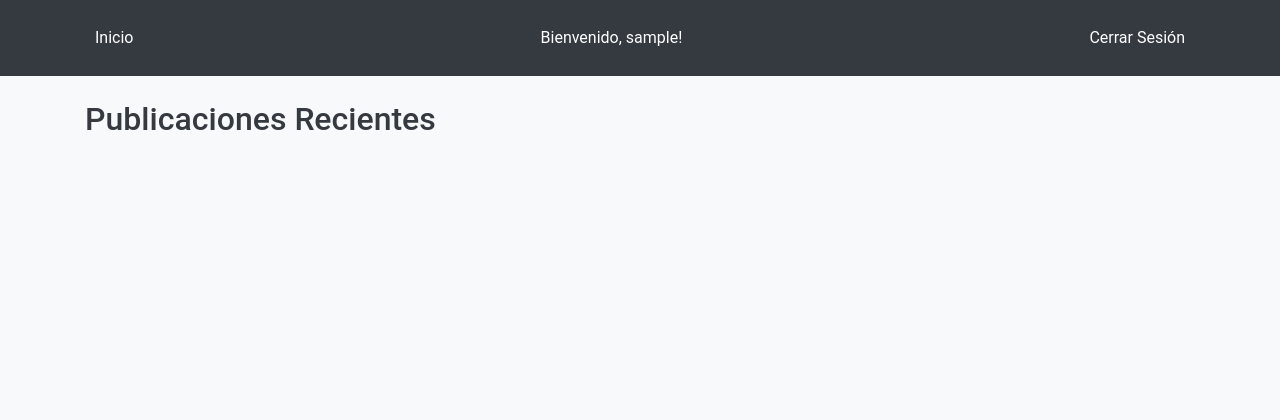
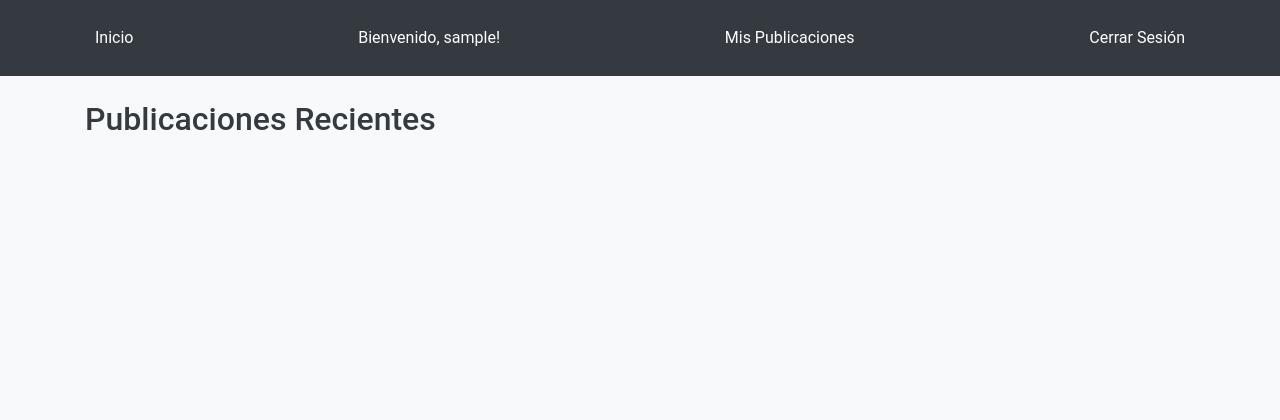
Before and after one commit to Pacotacou/blog-nuevas-tecnologias-php-mysql, a PHP site: page /index.php in a window 1280 px wide. Shown: the top 420 px of the page. Run offline with PHP 8.4, Linux system fonts and the light colour scheme; the visitor is signed in with stand-in values (Sample User, id 1); data that the repository does not hold is empty.

Commit message:
feat: Add button to access my_posts.php in header navigation

```diff
--- a/header.php
+++ b/header.php
@@ -10,6 +10,7 @@ if (session_status() === PHP_SESSION_NONE) {
             <span class="text-white">Bienvenido, <?php echo htmlspecialchars($_SESSION['username']); ?>!</span>
         <?php endif; ?>
         <?php if (isset($_SESSION['user_id'])): ?>
+            <a href="my_posts.php" class="text-white">Mis Publicaciones</a>
             <a href="logout.php" class="text-white">Cerrar Sesión</a>
         <?php else: ?>
             <a href="login.php" class="text-white">Iniciar Sesión</a>
```
